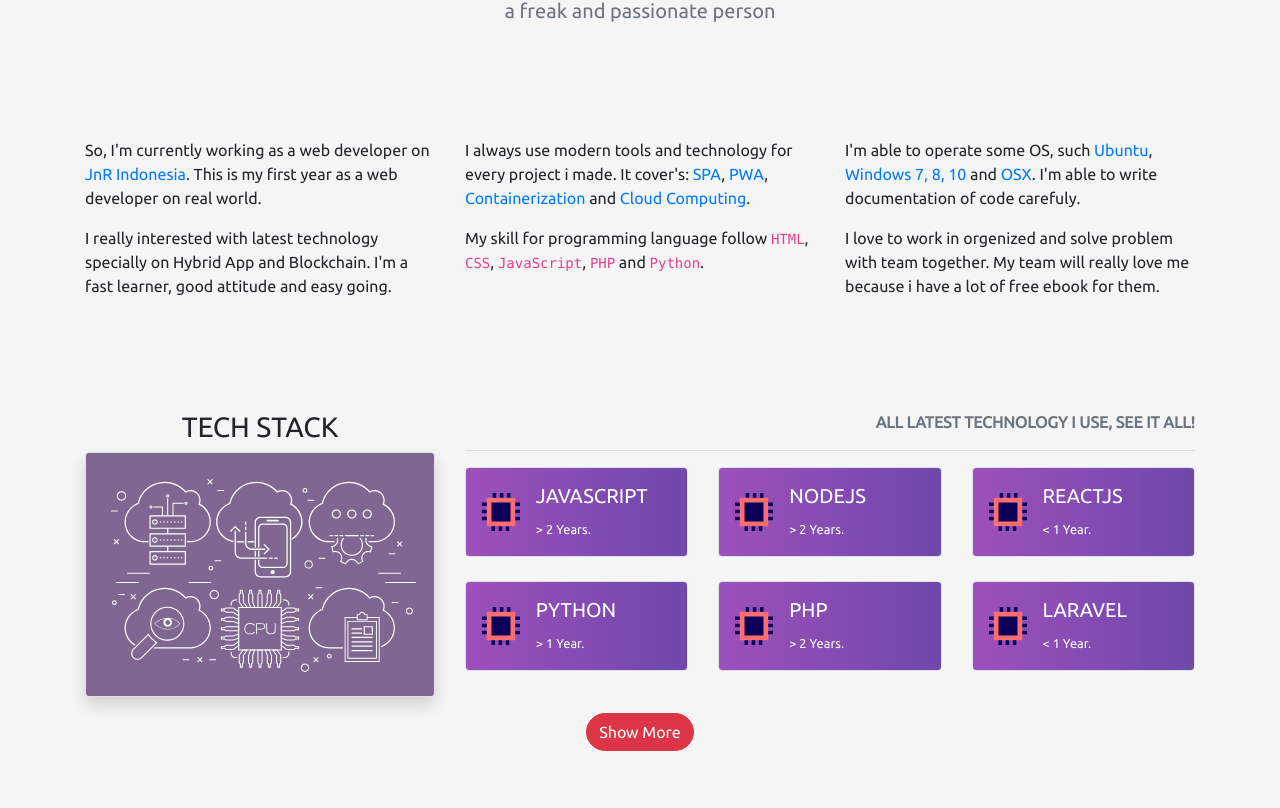
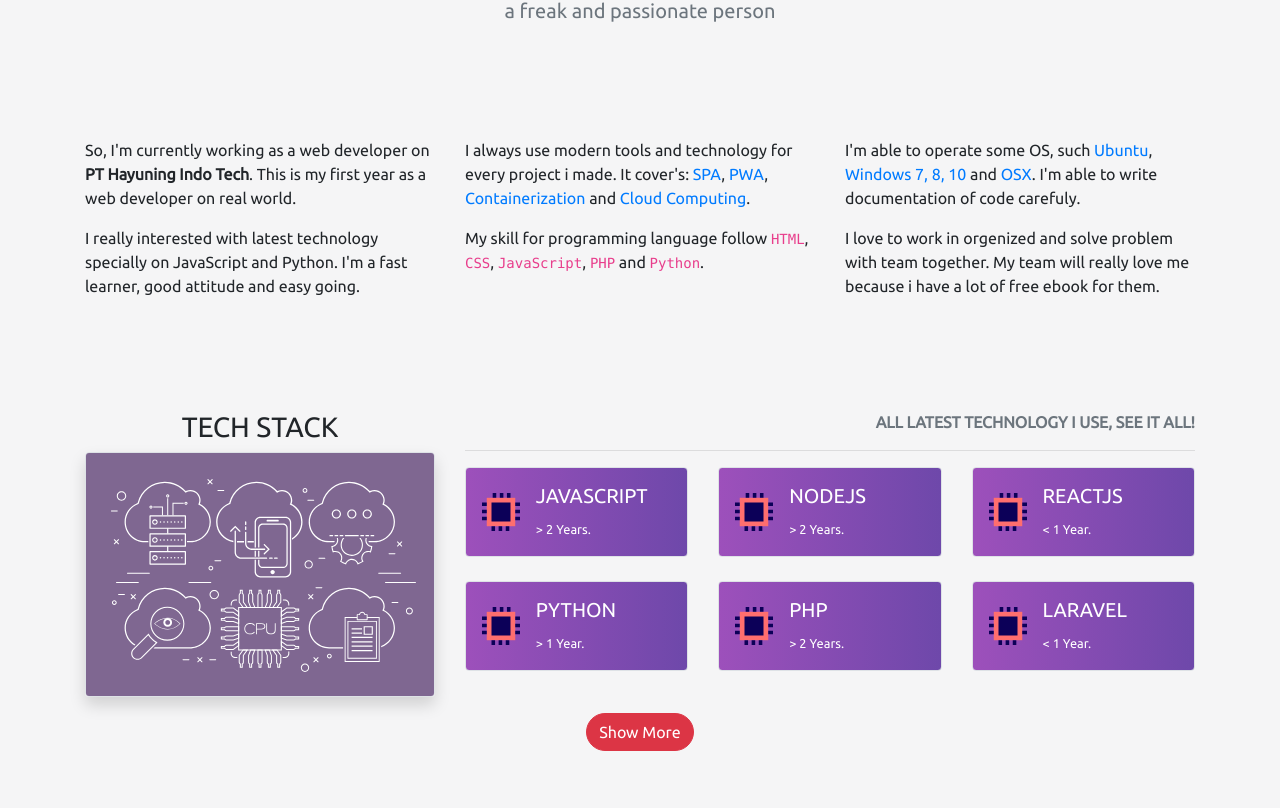
Before and after one commit to thexdev/the-purple, a React (Create React App) app: page / in a window 1280 px wide. Shown: the part 1092-1900 px from the top of the page. Built offline with nearby package versions, Linux system fonts and the light colour scheme; no server answers.

Commit message:
changed company name

```diff
--- a/src/blocks/about/index.js
+++ b/src/blocks/about/index.js
@@ -20,14 +20,12 @@ const About = () => {
         <Col xs={12} md={4}>
           <p className="text-left">
             So, I'm currently working as a web developer on{' '}
-            <a href="https://rnj.id" target="_blank" rel="noopener noreferrer">
-              JnR Indonesia
-            </a>
-            . This is my first year as a web developer on real world.
+            <strong>PT Hayuning Indo Tech</strong>. This is my first year as a
+            web developer on real world.
           </p>
           <p className="text-left">
-            I really interested with latest technology specially on Hybrid App
-            and Blockchain. I'm a fast learner, good attitude and easy going.
+            I really interested with latest technology specially on JavaScript
+            and Python. I'm a fast learner, good attitude and easy going.
           </p>
         </Col>
         <Col xs={12} md={4}>
```
